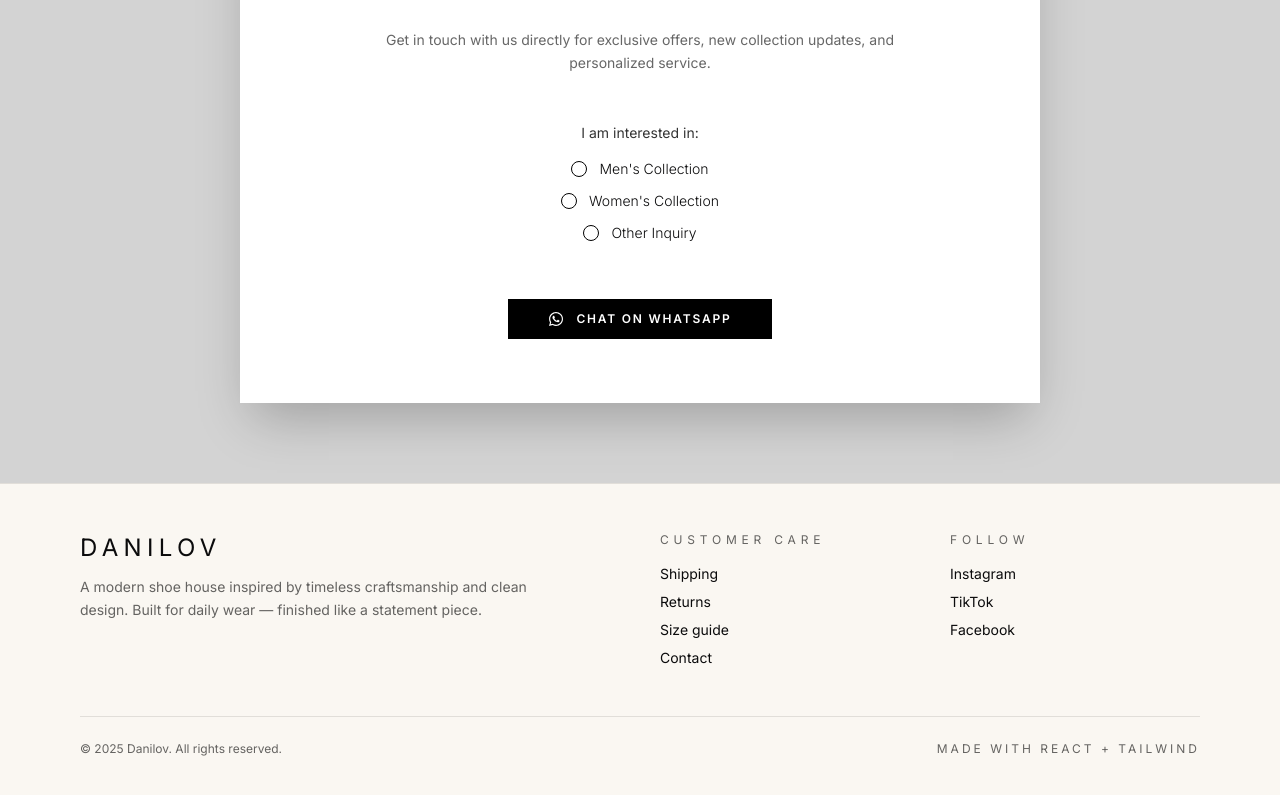
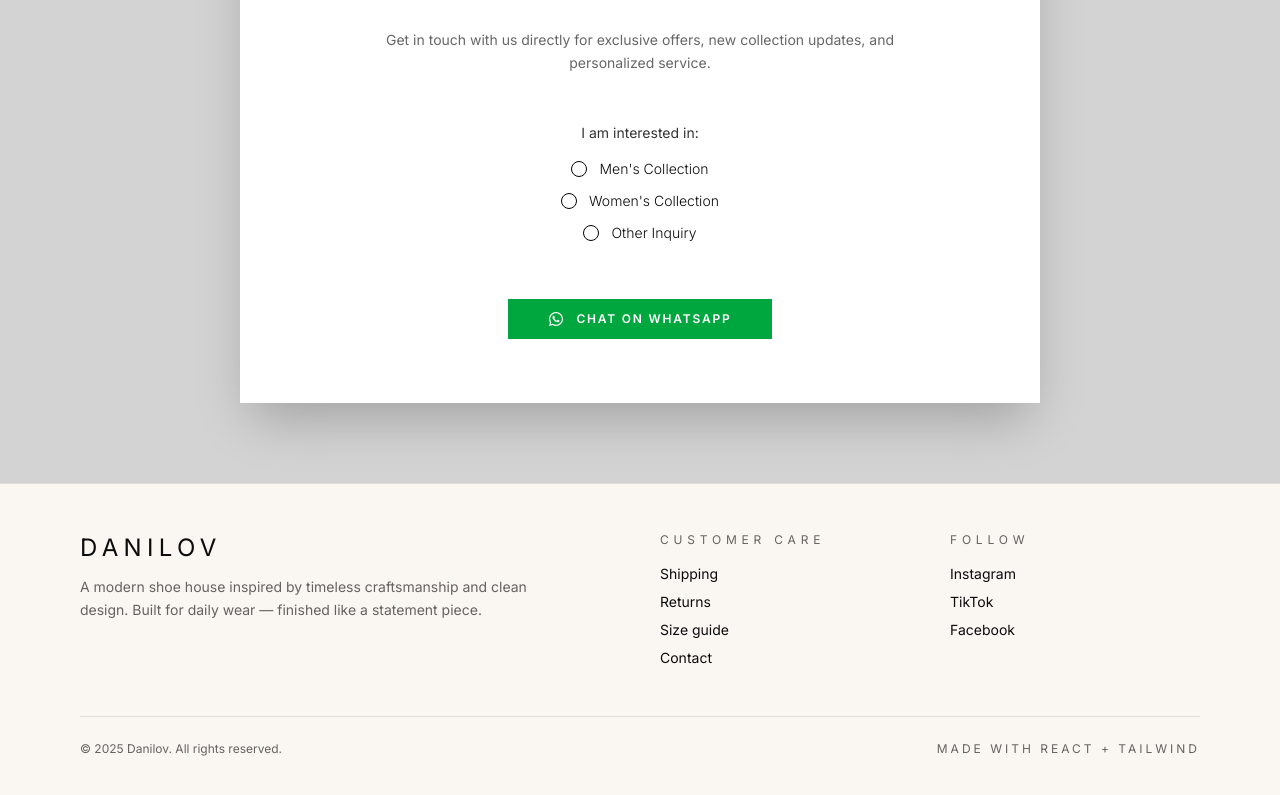
Before and after one commit to turalaliyev/danilov, a React (Vite) app: page / in a window 1280 px wide. Shown: the part 5627-6422 px from the top of the page. Built offline with nearby package versions, Linux system fonts and the light colour scheme; no server answers.

Commit message:
style: change color of wp button

```diff
--- a/src/components/SubscribeSection.jsx
+++ b/src/components/SubscribeSection.jsx
@@ -85,7 +85,7 @@ export default function SubscribeSection() {
           <div className="flex justify-center mt-6">
             <button
               type="submit"
-              className="px-10 py-3 bg-black text-white text-xs font-bold uppercase tracking-[0.15em] hover:bg-black/80 transition-all flex items-center gap-3"
+              className="px-10 py-3 bg-green-600 text-white text-xs font-bold uppercase tracking-[0.15em] hover:bg-green-700 transition-all flex items-center gap-3"
             >
               <FaWhatsapp size={16} />
               Chat on WhatsApp
```
